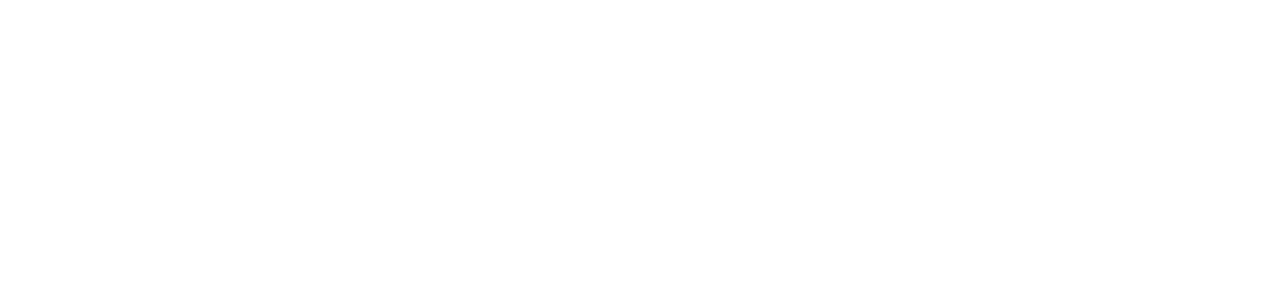
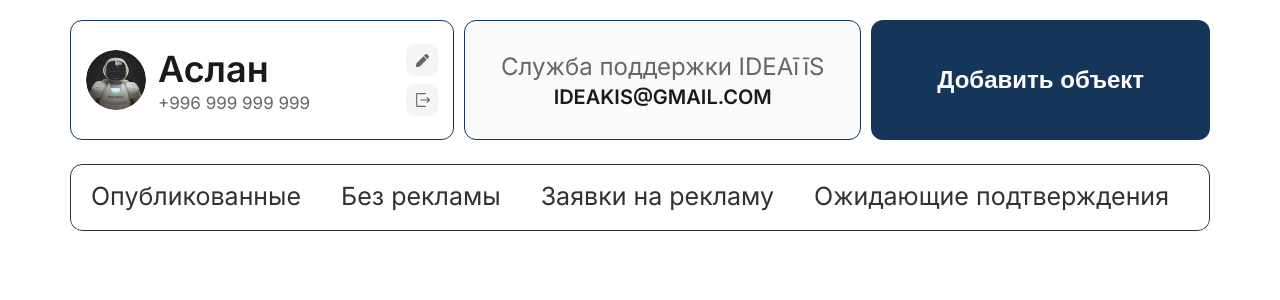
Before and after one commit to IDEALISPRO/IDEALIS, a React (Vite) app: page /admin/video-tutorials in a window 1280 px wide. Before the commit this address had no page. Shown: the top 300 px of the page. Built offline with nearby package versions, Linux system fonts and the light colour scheme.

Commit message:
feat published

```diff
--- a/src/app/routes/App.jsx
+++ b/src/app/routes/App.jsx
@@ -1,6 +1,6 @@
 import { BrowserRouter, Route, Routes } from "react-router-dom";
 import "../styles/app.scss";
-import { Header } from "../../widgets";
+import { Header, HeaderAdmin } from "../../widgets";
 import {
   AboutIDEALIS,
   Services,
@@ -68,7 +68,7 @@ function App() {
       element: <CreateObject />,
     },
     {
-      path: "/admin",
+      path: "/login",
       element: <Login />,
     },
   ];
@@ -95,17 +95,8 @@ function App() {
       element: <Deleted />,
     },
     {
-      path: "/admin/published",
-      element: <Published />,
-    },
-
-    {
       path: "/admin/my-objects",
       element: <MyObjects />,
-    },
-    {
-      path: "/admin/published",
-      element: <Published />,
     },
     {
       path: "/admin/sales",
@@ -132,10 +123,6 @@ function App() {
       element: <ListAgents />,
     },
     {
-      path: "/admin/published",
-      element: <Published />,
-    },
-    {
       path: "/admin/rules",
       element: <Rules />,
     },
@@ -149,6 +136,7 @@ function App() {
     <ThemeProvider theme={theme}>
       <BrowserRouter>
         <Header />
+        <HeaderAdmin />
         <Routes>
           {routesArr.map((item, index) => (
             <Route key={index} path={item.path} element={item.element} />
--- a/src/features/messenger/Messenger.jsx
+++ b/src/features/messenger/Messenger.jsx
@@ -5,7 +5,12 @@ import { useLocation } from "react-router-dom";
 
 export const Messenger = () => {
   const location = useLocation();
-  if (location.pathname.startsWith("/admin")) return null;
+  if (
+    location.pathname.startsWith("/admin") ||
+    location.pathname.startsWith("/login")
+  )
+    return null;
+
   const openWhatsApp = () => {
     const whatsappNumber = "996773446312";
     const message = encodeURIComponent("Здравствуйте! Хотелось бы узнать...");
--- a/src/i18n/locales/en/en.json
+++ b/src/i18n/locales/en/en.json
@@ -5,5 +5,21 @@
     "news": "News",
     "contacts": "Contacts",
     "favorites": "Favorites"
+  },
+  "adminLinks": {
+    "published": "Опубликованные",
+    "without_ads": "Без рекламы",
+    "advertising_requests": "Заявки на рекламу",
+    "pending_approval": "Ожидающие подтверждения",
+    "deleted": "Удаленные",
+    "my_listings": "Мои",
+    "sales": "Продажи",
+    "saved_searches": "Сохраненные поиски",
+    "others_searching": "Другие ищут",
+    "views": "Показы",
+    "new_list": "Список агентов новостройки",
+    "rules": "Правила",
+    "video": "Видеоуроки",
+    "lawyers": "Юристы"
   }
 }
--- a/src/i18n/locales/kg/kg.json
+++ b/src/i18n/locales/kg/kg.json
@@ -5,5 +5,21 @@
     "news": "Жаңылыктар",
     "contacts": "Байланыштар",
     "favorites": "Сүйүктүүлөр"
+  },
+  "adminLinks": {
+    "published": "Опубликованные",
+    "without_ads": "Без рекламы",
+    "advertising_requests": "Заявки на рекламу",
+    "pending_approval": "Ожидающие подтверждения",
+    "deleted": "Удаленные",
+    "my_listings": "Мои",
+    "sales": "Продажи",
+    "saved_searches": "Сохраненные поиски",
+    "others_searching": "Другие ищут",
+    "views": "Показы",
+    "new_list": "Список агентов новостройки",
+    "rules": "Правила",
+    "video": "Видеоуроки",
+    "lawyers": "Юристы"
   }
 }
--- a/src/i18n/locales/ru/ru.json
+++ b/src/i18n/locales/ru/ru.json
@@ -5,5 +5,21 @@
     "news": "Новости",
     "contacts": "Контакты",
     "favorites": "Избранное"
+  },
+  "adminLinks": {
+    "published": "Опубликованные",
+    "without_ads": "Без рекламы",
+    "advertising_requests": "Заявки на рекламу",
+    "pending_approval": "Ожидающие подтверждения",
+    "deleted": "Удаленные",
+    "my_listings": "Мои",
+    "sales": "Продажи",
+    "saved_searches": "Сохраненные поиски",
+    "others_searching": "Другие ищут",
+    "views": "Показы",
+    "new_list": "Список агентов новостройки",
+    "rules": "Правила",
+    "video": "Видеоуроки",
+    "lawyers": "Юристы"
   }
 }
--- /dev/null
+++ b/src/pages/adminPages/published/published.scss
@@ -0,0 +1,9 @@
+.published {
+  display: flex;
+  flex-wrap: wrap;
+  justify-content: center;
+  align-items: center;
+  margin: 0 auto;
+  gap: 20px;
+  margin-top: 80px;
+}
--- a/src/widgets/footer/Footer.jsx
+++ b/src/widgets/footer/Footer.jsx
@@ -1,4 +1,4 @@
-import React, { useEffect, useRef } from "react";
+import { useEffect, useRef } from "react";
 import "./footer.scss";
 import { FaTelegramPlane, FaWhatsapp, FaVk, FaInstagram } from "react-icons/fa";
 import footerLogo from "../../shared/img/logogo.jpg";
@@ -7,8 +7,13 @@ import { Link, useLocation } from "react-router-dom";
 
 export const Footer = () => {
   const location = useLocation();
-  if (location.pathname.startsWith("/admin")) return null;
-  const footerRef = useRef()
+  if (
+    location.pathname.startsWith("/admin") ||
+    location.pathname.startsWith("/login")
+  )
+    return null;
+
+  const footerRef = useRef();
 
   useEffect(() => {
     const footer = footerRef.current;
@@ -35,7 +40,6 @@ export const Footer = () => {
   return (
     <div ref={footerRef} className="footer">
       <div className="sb__footer container section__padding">
-        {/* твой контент футера */}
         <div className="sb__footer-links">
           <div className="sb__footer-links-div">
             <h4>Ош</h4>
--- a/src/widgets/header/Header.jsx
+++ b/src/widgets/header/Header.jsx
@@ -17,7 +17,11 @@ import { MiniMenu } from "../index";
 
 export const Header = () => {
   const location = useLocation();
-  if (location.pathname.startsWith("/admin")) return null;
+  if (
+    location.pathname.startsWith("/admin") ||
+    location.pathname.startsWith("/login")
+  )
+    return null;
 
   const { t, i18n } = useTranslation();
 
--- a/src/widgets/headerAdmin/HeaderAdmin.jsx
+++ b/src/widgets/headerAdmin/HeaderAdmin.jsx
@@ -3,31 +3,33 @@ import { FaPen } from "react-icons/fa";
 import supp from "../../shared/img/поддержка.svg";
 import "./HeaderAdmin.scss";
 import logoAdmin from "../../shared/img/logoAdmin.png";
-import { NavLink } from "react-router-dom";
-import React, { useState } from "react";
-// import { useTranslation } from "react-i18next";
+import { NavLink, useLocation } from "react-router-dom";
+import { useState } from "react";
+import { useTranslation } from "react-i18next";
 
 export const HeaderAdmin = () => {
-  // const { t } = useTranslation();
+  const location = useLocation();
+  if (!location.pathname.startsWith("/admin")) return null;
+  const { t } = useTranslation();
 
   const linksAdmin = [
-    { name: "published", path: "/about" },
-    { name: "without_ads", path: "/" },
-    { name: "advertising_requests", path: "/" },
-    { name: "pending_approval", path: "/" },
-    { name: "deleted", path: "/" },
-    { name: "my_listings", path: "/" },
-    { name: "sales", path: "/" },
-    { name: "saved_searches", path: "/" },
-    { name: "others_searching", path: "/" },
-    { name: "views", path: "/" },
-    { name: "lawyers", path: "/" },
-    { name: "new_list", path: "/" },
-    { name: "rules", path: "/" },
-    { name: "video", path: "/" },
+    { name: "published", path: "/admin/published" },
+    { name: "without_ads", path: "/admin/no-ads" },
+    { name: "advertising_requests", path: "/admin/advertising-requests" },
+    { name: "pending_approval", path: "/admin/pending-confirmation" },
+    { name: "deleted", path: "/admin/deleted" },
+    { name: "my_listings", path: "/admin/my-objects" },
+    { name: "sales", path: "/admin/sales" },
+    { name: "saved_searches", path: "/admin/saved-searches" },
+    { name: "others_searching", path: "/admin/others-looking" },
+    { name: "views", path: "/admin/impressions" },
+    { name: "lawyers", path: "/admin/lawyers" },
+    { name: "new_list", path: "/admin/list-agents" },
+    { name: "rules", path: "/admin/rules" },
+    { name: "video", path: "/admin/video-tutorials" },
   ];
 
-  const [ setMenuOpen] = useState(false);
+  // const [setMenuOpen] = useState(false);
 
   return (
     <div className="header-admin container">
@@ -42,10 +44,16 @@ export const HeaderAdmin = () => {
               <p className="user-profile__phone">+996 999 999 999</p>
             </div>
             <div className="user-profile__actions">
-              <button className="user-profile__action-btn" title="Редактировать">
+              <button
+                className="user-profile__action-btn"
+                title="Редактировать"
+              >
                 <FaPen size={13} />
               </button>
-              <button className="user-profile__action-btn" title="Внешняя ссылка">
+              <button
+                className="user-profile__action-btn"
+                title="Внешняя ссылка"
+              >
                 <RxExit size={16} />
               </button>
             </div>
@@ -83,10 +91,12 @@ export const HeaderAdmin = () => {
                   `nav-tab ${isActive ? "nav-tab--active" : ""}`
                 }
                 to={item.path}
-                onClick={() => setMenuOpen(false)}
+                // onClick={() => {
+                //   setMenuOpen(false);
+                //   e.preventDefault();
+                // }}
               >
-                {/* {t(item.name)}  */}
-                {item.name}
+                {t(`adminLinks.${item.name}`)}
               </NavLink>
             ))}
           </div>
--- a/src/widgets/headerAdmin/headerAdmin.scss
+++ b/src/widgets/headerAdmin/headerAdmin.scss
@@ -2,7 +2,6 @@
   border-radius: 12px;
   overflow: hidden;
   margin-bottom: 20px;
-  padding: 0 20px;
 
   .btnSp {
     display: none;
```
Also changed, not shown: src/pages/adminPages/published/Published.jsx (+111 -4 lines).
